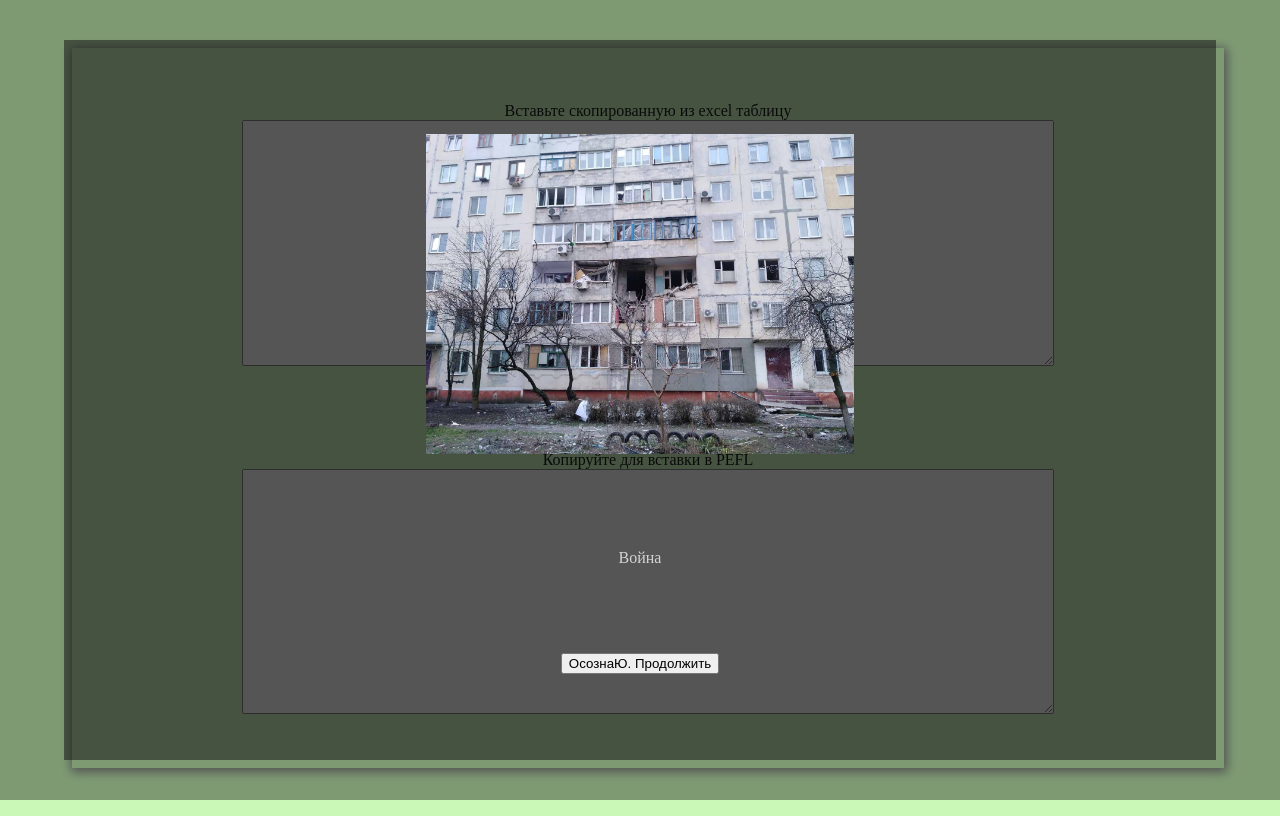
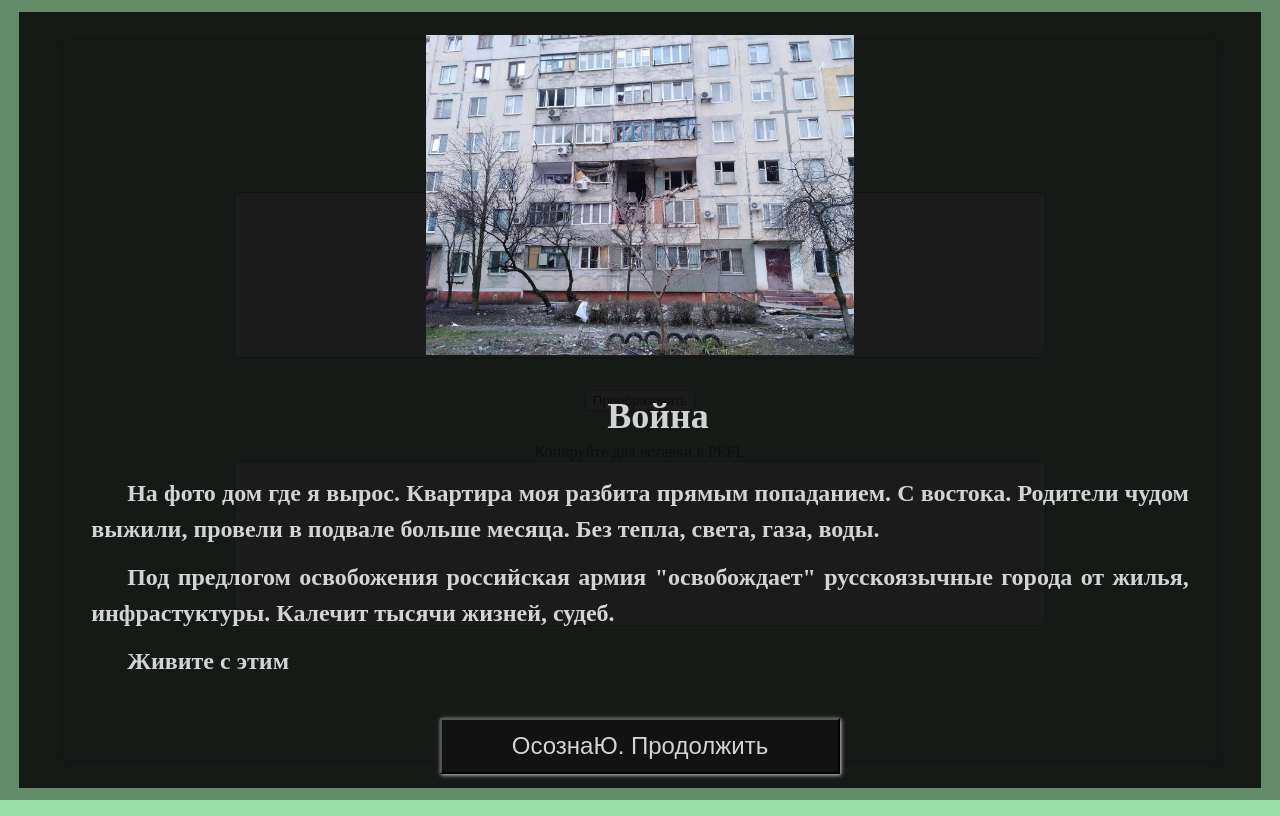
Before and after one commit to eugenkondratiev/sandbox, a website: page pefltables/index.html in a window 1280 px wide. Drawn offline with Linux system fonts and the light colour scheme.

Commit message:
war-reminder with forst content

```diff
--- a/draws/js/war-modal.js
+++ b/draws/js/war-modal.js
@@ -6,7 +6,7 @@ const modalPicture = document.querySelector('.insertion-content >picture>img');
 console.log(modalPicture);
 console.log(modalButton.textContent);
 
-const msecToSecString = (msec) => Number(msec / 1000).toFixed(0) + "    >  "
+const msecToSecString = (msec) => `Далее через ${Number(msec / 1000).toFixed(0)}cек     > `
 
 let millisecondsToSkip = MILLISECONDS_TO_SKIP
 
--- a/draws/styles/styles.css
+++ b/draws/styles/styles.css
@@ -48,8 +48,8 @@ label {
 
 #modal-insertion {
     position: absolute;
-    left:0;
-    top:0;
+    left: 0;
+    top: 0;
 
     width: 100%;
     height: 100%;
@@ -63,34 +63,53 @@ label {
     color: lightgray;
     /* pointer-events: none; */
 
-    /* user-select:none;
+    user-select: none;
     -webkit-user-select: none;
     -moz-user-select: none;
-    -ms-user-select: none; */
+    -ms-user-select: none;
 }
 
 .insertion-content {
-    width: 90%;
-    height: 90%;
+    width: 97%;
+    height: 97%;
     z-index: 99;
     display: flex;
-    justify-content:space-evenly;
-    align-items:center;
+    justify-content: space-evenly;
+    align-items: center;
     flex-direction: column;
-    background-color: rgb(14, 14, 14, 0.5);
+    background-color: rgb(14, 14, 14, 0.9);
     pointer-events: none;
 
 
 }
+
 .insertion-content picture {
-        width: 100%;
-        padding: 8px;
-        box-sizing: border-box;
-        pointer-events: none;
+    width: 100%;
+    padding: 4px;
+    box-sizing: border-box;
+    pointer-events: none;
 
-    }
+}
 
-.insertion-content img{
+.insertion-content h2 {
+    text-transform: capitalize;
+    text-align: center;
+    margin: 0;
+}
+
+.insertion-content article {
+    padding: 4px 8px;
+    font-weight: 300;
+    line-height: 1.1;
+    font-size: .9em;
+    text-indent: 1.5em;
+    text-align: justify;
+
+}
+.insertion-content article p {
+    margin: .5em;
+}
+.insertion-content img {
     max-width: 90%;
     height: 40vh;
     margin: 0 auto;
@@ -103,7 +122,77 @@ label {
     pointer-events: none;
 
 }
+
 .insertion-content button {
     pointer-events: all;
+    color: lightgray;
+    background-color: rgb(18, 18, 18);
+    box-shadow: 1px 1px 4px;
+    padding: 8px;
+    min-width: 25ch;
+    cursor: pointer;
+}
 
-}
+
+@media (min-width: 400px) {
+    /* @media (min-width: 40em) and (orientation: landscape) {  */
+    .insertion-content picture {
+        width: 100%;
+        padding: 8px;
+        box-sizing: border-box;
+        pointer-events: none;
+
+    }
+
+    .insertion-content h2 {
+        text-transform: capitalize;
+        text-align: center;
+        margin-block-end: 2rem;
+        margin-block-start: 0;
+
+    }
+
+    .insertion-content article {
+        padding: 12px 40px;
+        font-weight: 600;
+        line-height: 1.2;
+        font-size: 1.2em;
+        text-indent: 1.5em;
+    }
+
+    .insertion-content img {
+        max-width: 90%;
+        height: 40vh;
+        margin: 0 auto;
+        display: block;
+        pointer-events: none;
+
+    }
+
+    .insertion-content section {
+        pointer-events: none;
+
+    }
+
+    .insertion-content button {
+        pointer-events: all;
+
+    }
+ }
+
+ @media (min-width: 1030px) {
+    .insertion-content article {
+        padding: 12px 60px;
+        font-weight: 600;
+        line-height: 1.5;
+        font-size: 1.5em;
+        text-indent: 1.5em;
+    }
+
+    .insertion-content button {
+        color: lightgray;
+        padding: 12px 24px;
+        min-width: 30ch;
+        font-size: 1.5rem;
+    }
+ }
--- a/pefltables/index.html
+++ b/pefltables/index.html
@@ -16,7 +16,12 @@
                 <img src="../public/img/myhome.jpg" alt="WAR IS HELL">
             </picture>
             <article>
-                Война
+                <h2>Война</h2>
+                <p>На фото дом где я вырос. Квартира моя разбита прямым попаданием. С востока. Родители чудом выжили,
+                    провели в подвале больше месяца. Без тепла, света, газа, воды. </p>
+                <p>Под предлогом освобожения российская армия "освобождает" русскоязычные города от жилья,
+                    инфрастуктуры. Калечит тысячи жизней, судеб.</p>
+                <p>Живите с этим</p>
             </article>
             <button class="close-button">5</button>
         </div>
--- a/pefltables/js/war-modal.js
+++ b/pefltables/js/war-modal.js
@@ -6,7 +6,9 @@ const modalPicture = document.querySelector('.insertion-content >picture>img');
 console.log(modalPicture);
 console.log(modalButton.textContent);
 
-const msecToSecString = (msec) => Number(msec / 1000).toFixed(0) + "    >  "
+
+const msecToSecString = (msec) => `Далее через ${Number(msec / 1000).toFixed(0)}cек     > `
+
 
 let millisecondsToSkip = MILLISECONDS_TO_SKIP
 
--- a/pefltables/styles/styles.css
+++ b/pefltables/styles/styles.css
@@ -1,9 +1,12 @@
 body {
-    background-color: #C9F8B7;
+    background-color: #9de0a6;
     height: 100vh;
     width: 100vw;
     display: flex;
     overflow: hidden;
+    padding: 0;
+    margin: 0;
+
 }
 
 .wrapper {
@@ -23,9 +26,13 @@ body {
 .wrapper textarea {
     display: flex;
     min-width: 70%;
-    min-height: 30ch;
+    min-height: 20ch;
     align-items: center;
     justify-content: center;
+}
+
+#fixtures-output {
+    min-height: 50ch;
 }
 
 .wrapper button {
@@ -39,11 +46,10 @@ label {
 }
 
 
-
 #modal-insertion {
     position: absolute;
-    left:0;
-    top:0;
+    left: 0;
+    top: 0;
 
     width: 100%;
     height: 100%;
@@ -57,34 +63,53 @@ label {
     color: lightgray;
     /* pointer-events: none; */
 
-    /* user-select:none;
+    user-select: none;
     -webkit-user-select: none;
     -moz-user-select: none;
-    -ms-user-select: none; */
+    -ms-user-select: none;
 }
 
 .insertion-content {
-    width: 90%;
-    height: 90%;
+    width: 97%;
+    height: 97%;
     z-index: 99;
     display: flex;
-    justify-content:space-evenly;
-    align-items:center;
+    justify-content: space-evenly;
+    align-items: center;
     flex-direction: column;
-    background-color: rgb(14, 14, 14, 0.5);
+    background-color: rgb(14, 14, 14, 0.9);
     pointer-events: none;
 
 
 }
+
 .insertion-content picture {
-        width: 100%;
-        padding: 8px;
-        box-sizing: border-box;
-        pointer-events: none;
+    width: 100%;
+    padding: 4px;
+    box-sizing: border-box;
+    pointer-events: none;
 
-    }
+}
 
-.insertion-content img{
+.insertion-content h2 {
+    text-transform: capitalize;
+    text-align: center;
+    margin: 0;
+}
+
+.insertion-content article {
+    padding: 4px 8px;
+    font-weight: 300;
+    line-height: 1.1;
+    font-size: .9em;
+    text-indent: 1.5em;
+    text-align: justify;
+
+}
+.insertion-content article p {
+    margin: .5em;
+}
+.insertion-content img {
     max-width: 90%;
     height: 40vh;
     margin: 0 auto;
@@ -97,7 +122,77 @@ label {
     pointer-events: none;
 
 }
+
 .insertion-content button {
     pointer-events: all;
+    color: lightgray;
+    background-color: rgb(18, 18, 18);
+    box-shadow: 1px 1px 4px;
+    padding: 8px;
+    min-width: 25ch;
+    cursor: pointer;
+}
 
-}
+
+@media (min-width: 400px) {
+    /* @media (min-width: 40em) and (orientation: landscape) {  */
+    .insertion-content picture {
+        width: 100%;
+        padding: 8px;
+        box-sizing: border-box;
+        pointer-events: none;
+
+    }
+
+    .insertion-content h2 {
+        text-transform: capitalize;
+        text-align: center;
+        margin-block-end: 2rem;
+        margin-block-start: 0;
+
+    }
+
+    .insertion-content article {
+        padding: 12px 40px;
+        font-weight: 600;
+        line-height: 1.2;
+        font-size: 1.2em;
+        text-indent: 1.5em;
+    }
+
+    .insertion-content img {
+        max-width: 90%;
+        height: 40vh;
+        margin: 0 auto;
+        display: block;
+        pointer-events: none;
+
+    }
+
+    .insertion-content section {
+        pointer-events: none;
+
+    }
+
+    .insertion-content button {
+        pointer-events: all;
+
+    }
+ }
+
+ @media (min-width: 1030px) {
+    .insertion-content article {
+        padding: 12px 60px;
+        font-weight: 600;
+        line-height: 1.5;
+        font-size: 1.5em;
+        text-indent: 1.5em;
+    }
+
+    .insertion-content button {
+        color: lightgray;
+        padding: 12px 24px;
+        min-width: 30ch;
+        font-size: 1.5rem;
+    }
+ }
```
Also changed, not shown: draws/index.html (+9 -1 lines).
